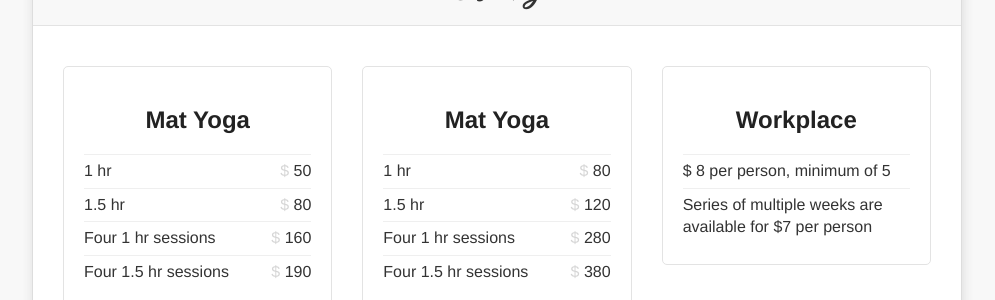
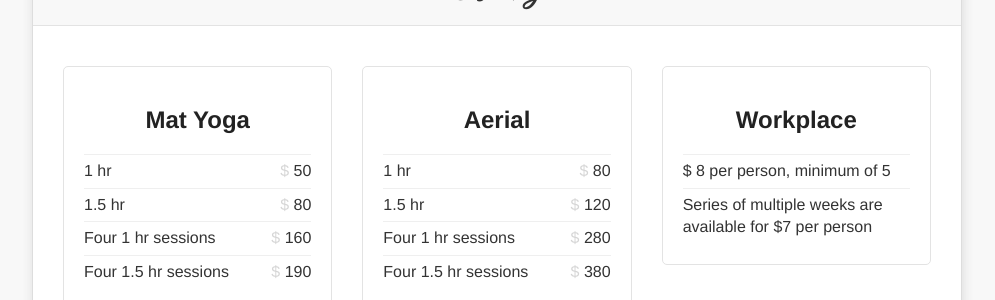
Before and after one commit to sevendaysyoga/sevendaysyoga.github.io, a Jekyll site: the page built from pages/pricing.html, in a window 1280 px wide. Shown: the part 161-461 px from the top of the page, without its empty margins (143-1138 px from the left). Built offline with Jekyll 4.4.1, drawn with Linux system fonts in a browser that asks for light colours; nearby versions of some CDN libraries.

Commit message:
changed mat to aerial

```diff
--- a/pages/pricing.html
+++ b/pages/pricing.html
@@ -27,7 +27,7 @@ permalink: /pricing.html
 	<div class = "col-md-4">
 		<div class="pr">
 			{% assign aerial = site.data.prices[1] %}
-			<h1> {{ mat.class }}  </h1>
+			<h1> {{ aerial.class }}  </h1>
 			<div class="price">
 			1 hr <span class="cost">{{ aerial.sixty }}</span></span>
 			</div>
```
